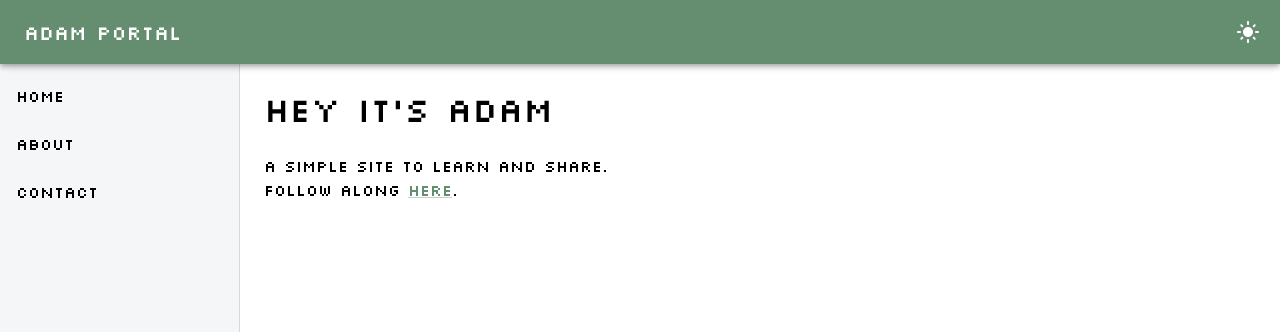
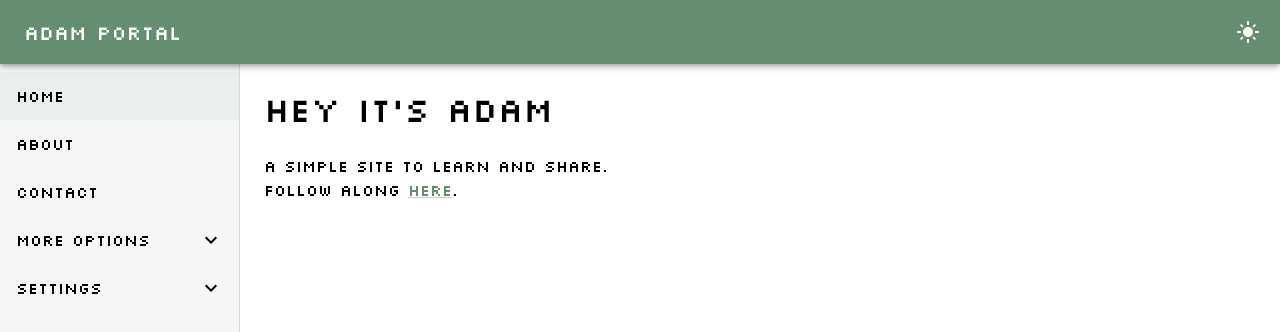
Before and after one commit to AdamFrieden/AdamPortal, a React (Vite) app: page / in a window 1280 px wide. Shown: the top 332 px of the page. Built offline with nearby package versions, Linux system fonts and the light colour scheme.

Commit message:
rebuilding sidebar navigation to support dynamic subgroups and selection highlighting

```diff
--- a/src/components/PortalLayout.tsx
+++ b/src/components/PortalLayout.tsx
@@ -30,7 +30,7 @@ const PortalLayout = () => {
           onToggleDrawer={handleDrawerToggle}
         />
         <Box component="main" sx={{ flexGrow: 1, p: 3 }}>
-            <Toolbar />
+            <Toolbar /> {/* spacing to account for the floating toolbar in the header */}
             <Outlet /> {/* Render child routes here */}
         </Box>
       </Box>
--- a/src/components/Sidebar.tsx
+++ b/src/components/Sidebar.tsx
@@ -1,6 +1,14 @@
-// components/Sidebar.tsx
-import { Drawer, Toolbar, List, ListItemButton, ListItemText } from '@mui/material';
-import { Link } from 'react-router-dom';
+import React, { useState } from 'react';
+import {
+  Drawer,
+  Toolbar,
+  List,
+  ListItemButton,
+  ListItemText,
+  Collapse,
+} from '@mui/material';
+import { ExpandLess, ExpandMore } from '@mui/icons-material';
+import { Link, useLocation } from 'react-router-dom';
 
 interface SidebarProps {
   drawerOpen: boolean;
@@ -10,6 +18,38 @@ interface SidebarProps {
 
 const Sidebar = ({ drawerOpen, isSmallScreen, onToggleDrawer }: SidebarProps) => {
   const drawerWidth = 240;
+
+  // State to track which submenu is open
+  const [openSubmenu, setOpenSubmenu] = useState<string | null>(null);
+
+  // Handle submenu toggle
+  const handleSubmenuToggle = (id: string) => {
+    setOpenSubmenu((prev) => (prev === id ? null : id)); // Toggle the submenu
+  };
+
+  // Example submenus with their items
+  const submenus = [
+    {
+      id: 'moreOptions',
+      label: 'More Options',
+      items: [
+        { label: 'Option 1', path: '/option1' },
+        { label: 'Option 2', path: '/option2' },
+      ],
+    },
+    {
+      id: 'settings',
+      label: 'Settings',
+      items: [
+        { label: 'Profile', path: '/profile' },
+        { label: 'Account', path: '/account' },
+      ],
+    },
+  ];
+
+
+    const location = useLocation();
+    const isActive = (path: string) => location.pathname === path;
 
   return (
     <Drawer
@@ -24,15 +64,42 @@ const Sidebar = ({ drawerOpen, isSmallScreen, onToggleDrawer }: SidebarProps) =>
     >
       <Toolbar />
       <List>
-        <ListItemButton component={Link} to="/" onClick={onToggleDrawer}>
+        {/* Main Navigation Items */}
+        <ListItemButton component={Link} to="/" onClick={onToggleDrawer} selected={isActive('/')}>
           <ListItemText primary="Home" />
         </ListItemButton>
-        <ListItemButton component={Link} to="/about" onClick={onToggleDrawer}>
+        <ListItemButton component={Link} to="/about" onClick={onToggleDrawer} selected={isActive('/about')}>
           <ListItemText primary="About" />
         </ListItemButton>
-        <ListItemButton component={Link} to="/contact" onClick={onToggleDrawer}>
+        <ListItemButton component={Link} to="/contact" onClick={onToggleDrawer} selected={isActive('/contact')}>
           <ListItemText primary="Contact" />
         </ListItemButton>
+
+        {/* Dynamically Render Submenus */}
+        {submenus.map((submenu) => (
+          <React.Fragment key={submenu.id}>
+            <ListItemButton onClick={() => handleSubmenuToggle(submenu.id)}>
+              <ListItemText primary={submenu.label} />
+              {openSubmenu === submenu.id ? <ExpandLess /> : <ExpandMore />}
+            </ListItemButton>
+            <Collapse in={openSubmenu === submenu.id} timeout="auto" unmountOnExit>
+              <List component="div" disablePadding>
+                {submenu.items.map((item) => (
+                  <ListItemButton
+                    key={item.path}
+                    sx={{ pl: 4 }}
+                    component={Link}
+                    to={item.path}
+                    selected={isActive(item.path)}
+                    onClick={onToggleDrawer}
+                  >
+                    <ListItemText primary={item.label} />
+                  </ListItemButton>
+                ))}
+              </List>
+            </Collapse>
+          </React.Fragment>
+        ))}
       </List>
     </Drawer>
   );
```
